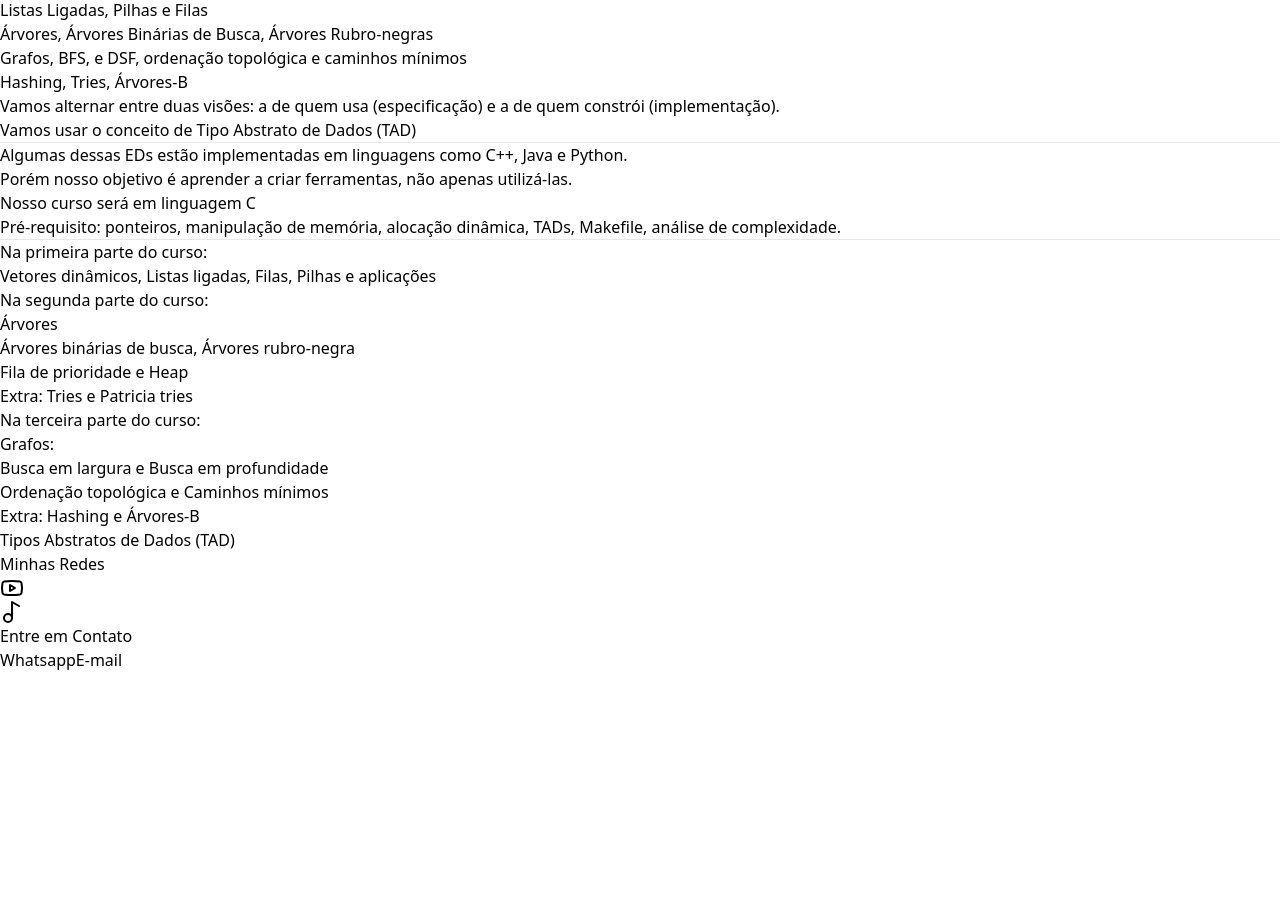
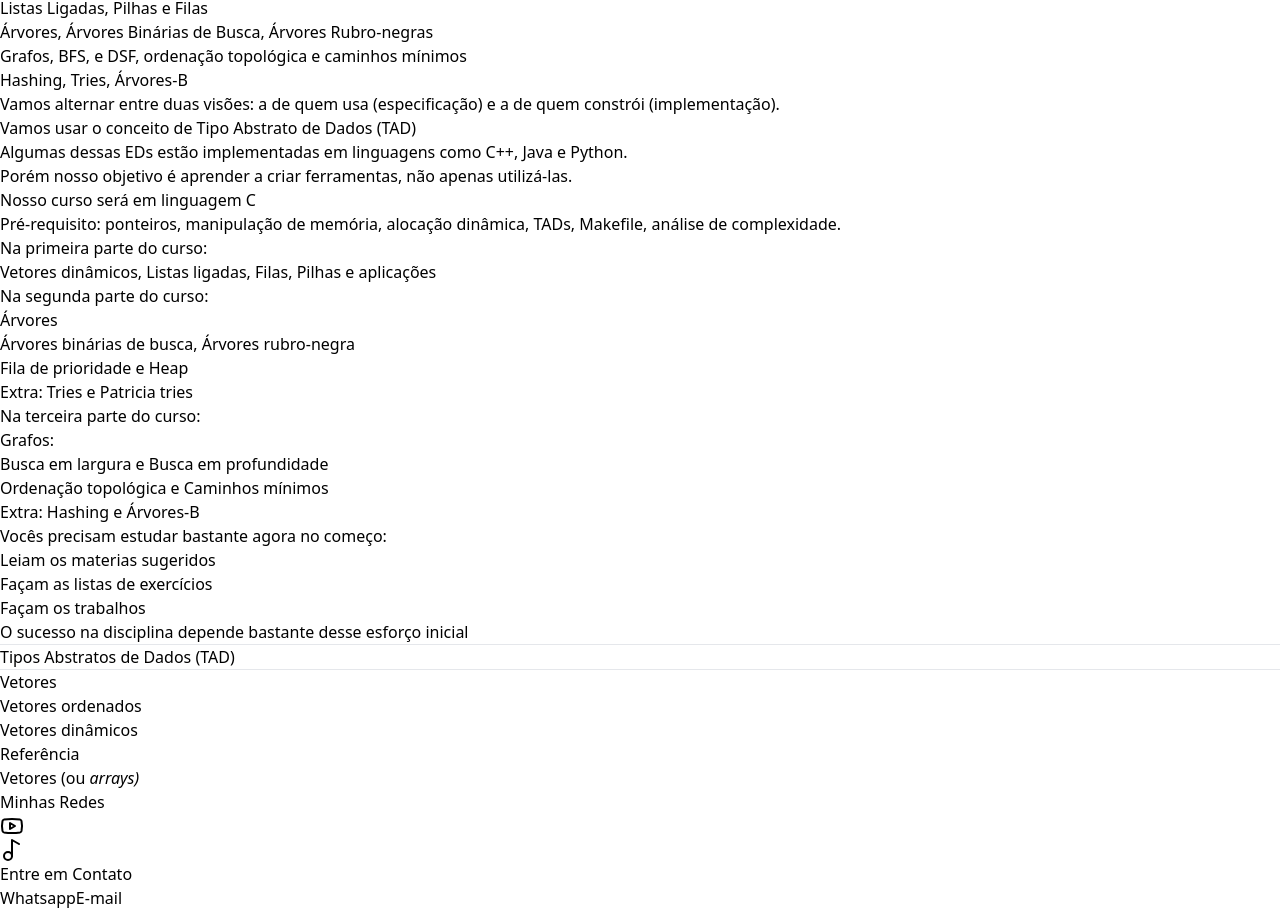
Before and after one commit to Italo-Thiago/Portfolio, a React (Vite) app in the folder Front-End/: page /c_data_structure in a window 1280 px wide. Shown: the part 389-1299 px from the top of the page. Before the commit the page ends 1061 px from the top, so only its background shows below. Built offline with nearby package versions, Linux system fonts and the light colour scheme.

Commit message:
fix/refect(Text and Paragraph): Added a line between the Heading and and SubHeading of the Paragraph component and Refactors the Text component allowing the input of sanitized HTML

```diff
--- a/Front-End/package.json
+++ b/Front-End/package.json
@@ -10,6 +10,7 @@
     "preview": "vite preview"
   },
   "dependencies": {
+    "dompurify": "^3.2.2",
     "react": "^18.3.1",
     "react-dom": "^18.3.1"
   },
--- a/Front-End/src/views/components/Paragraph.tsx
+++ b/Front-End/src/views/components/Paragraph.tsx
@@ -7,6 +7,7 @@ export const Paragraph = ({ Heading, SubHeading }: {Heading: string, SubHeading:
                         <h3 className="h-auto self-stretch flex-grow-0 text-2xl font-semibold tracking-[-0.48] text-center text-black">
                             {Heading}
                         </h3>
+                        <hr className="absolute -translate-x-1/2 left-1/2 w-4/5 h-px my-9 bg-gray-200 border-0 dark:bg-gray-700"/>
                         <h4 className="h-auto self-stretch flex-grow-0 flex flex-col justify-start items-stretch text-center gap-2 p-0">
                             {SubHeading}
                         </h4>
--- a/Front-End/src/views/components/Text.tsx
+++ b/Front-End/src/views/components/Text.tsx
@@ -1,9 +1,14 @@
+import DOMPurify from "dompurify";
+
 export const Text = ({ Text }: {Text: string}) => {
+    const purifyHTML = DOMPurify.sanitize(Text);
+
     return (
         <div className="w-full h-auto flex flex-row justify-start items-center gap-12 px-16 py-1 bg-white">
             <div className="h-auto flex-grow flex flex-col justify-start items-stretch gap-6 p-0">
-                <p className="h-auto flex-grow-0 opacity-80 text-lg text-justify text-black">
-                    {Text}
+                <p
+                    className="h-auto flex-grow-0 opacity-80 text-lg text-justify text-black"
+                    dangerouslySetInnerHTML={{ __html: purifyHTML}} >
                 </p>
             </div>
         </div>
--- a/Front-End/src/views/pages/data_structures/C_Data_Structure.tsx
+++ b/Front-End/src/views/pages/data_structures/C_Data_Structure.tsx
@@ -8,10 +8,8 @@ export const C_Data_Structure = () => {
     return (
         <>
             <Title Title="Estrutura de Dados em C e C#" Subtitle="" />
-            <hr />
             <Paragraph Heading="Introdução" SubHeading="O que vamos aprender?" />
 
-            <hr />
             <Text Text="O que é uma estrutura de dados?" />
             <Text Text="Uma estrutura de dados (EDs) é uma forma de armazenar e organizar os dados de modo que eles possam ser processados eficientemente:" />
             <Bullet_Point Itens={[
@@ -28,7 +26,6 @@ export const C_Data_Structure = () => {
                     "Podemos realizar buscas eficientes (algoritmo de busca binária)."
                 ]} />
 
-            <hr />
             <Text Text="Vamos ver diferentes EDs e algoritmos ao longo do curso:" />
             <Number_Point Itens={[
                     "Listas Ligadas, Pilhas e Filas",
@@ -41,7 +38,6 @@ export const C_Data_Structure = () => {
                     "Vamos usar o conceito de Tipo Abstrato de Dados (TAD)",
                 ]} />
 
-            <hr />
             <Text Text="Algumas dessas EDs estão implementadas em linguagens como C++, Java e Python." />
             <Text Text="Porém nosso objetivo é aprender a criar ferramentas, não apenas utilizá-las." />
             <Bullet_Point Itens={[
@@ -49,7 +45,6 @@ export const C_Data_Structure = () => {
                 "Pré-requisito: ponteiros, manipulação de memória, alocação dinâmica, TADs, Makefile, análise de complexidade."
             ]} />
 
-            <hr/>
             <Text Text="Na primeira parte do curso:" />
             <Bullet_Point Itens={[
                 "Vetores dinâmicos, Listas ligadas, Filas, Pilhas e aplicações",
@@ -73,7 +68,24 @@ export const C_Data_Structure = () => {
                 "Extra: Hashing e Árvores-B"
             ]} />
 
+            <Text Text="Vocês precisam estudar bastante agora no começo:" />
+            <Bullet_Point Itens={[
+                "Leiam os materias sugeridos",
+                "Façam as listas de exercícios",
+                "Façam os trabalhos",
+            ]} />
+            <Text Text="O sucesso na disciplina depende bastante desse esforço inicial" />
+            <hr />
+
             <Paragraph Heading="Tipos Abstratos de Dados (TAD)" SubHeading="" />
+            <Number_Point Itens={[
+                "Vetores",
+                "Vetores ordenados",
+                "Vetores dinâmicos",
+                "Referência",
+            ]} />
+
+            <Text Text="Vetores (ou <i>arrays<i>)"/>
         </>
     );
 }
```
Also changed, not shown: 1 other file (tests, documents, lock files or other folders).
